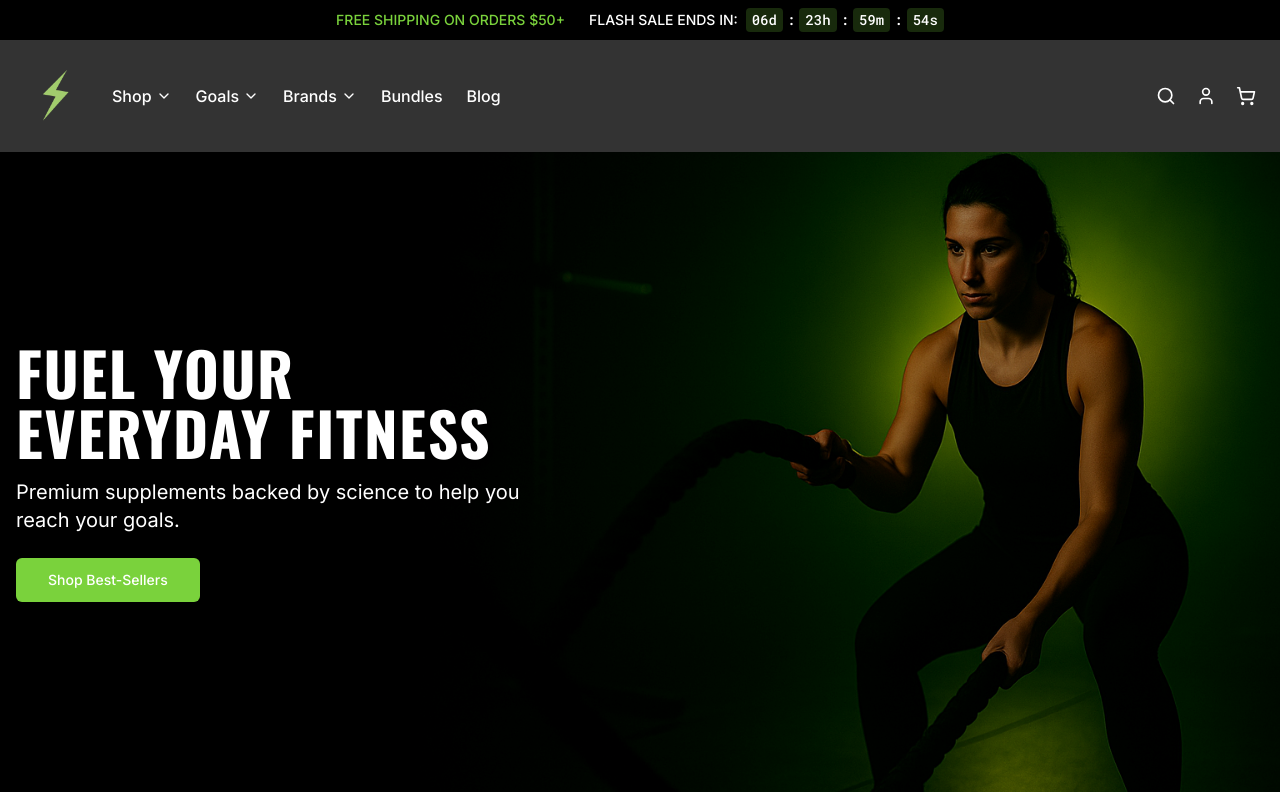
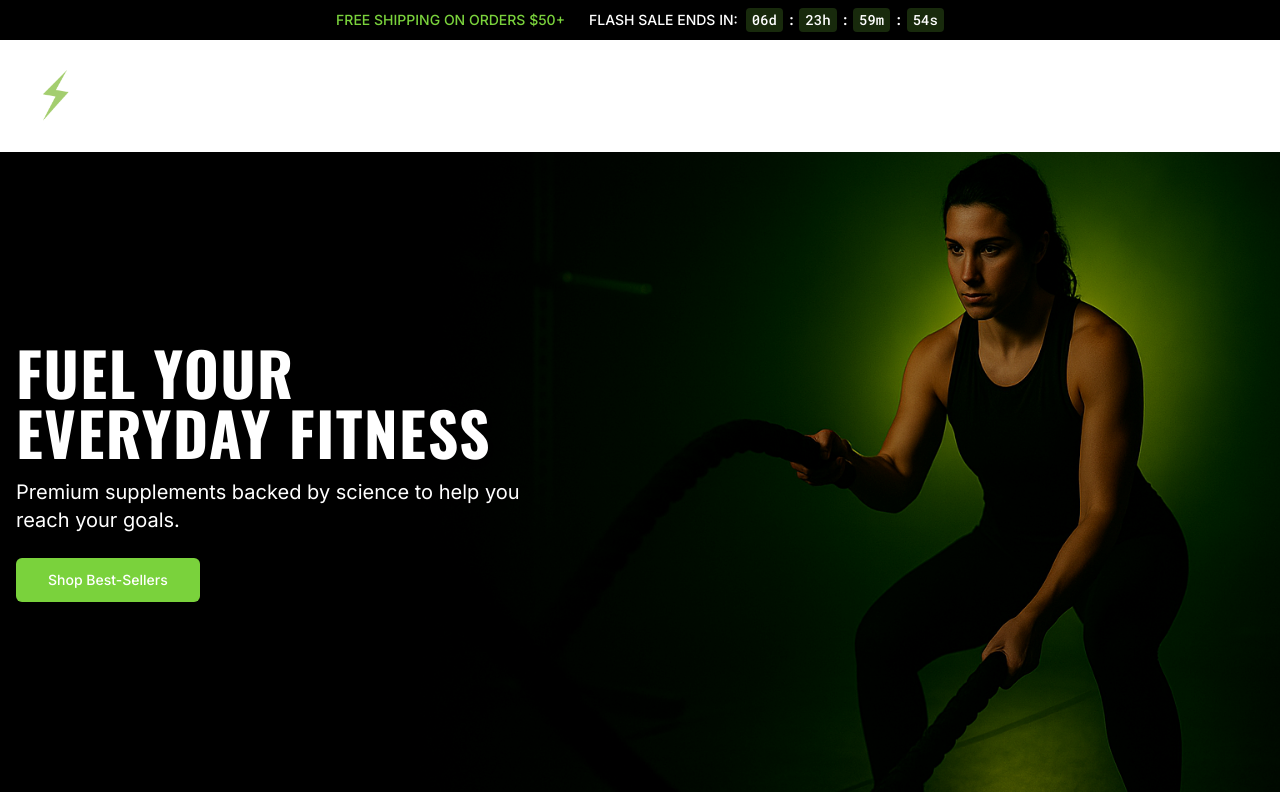
Before and after one commit to JxWayne890/Charged, a React (Vite) app: page / in a window 1280 px wide. Shown: the top 800 px of the page. Built offline with nearby package versions, Linux system fonts and the light colour scheme.

Commit message:
Fix: Clear navbar at top
Make the navbar completely clear when at the top of the page.

```diff
--- a/src/components/Header/Header.tsx
+++ b/src/components/Header/Header.tsx
@@ -21,13 +21,16 @@ const Header = () => {
     };
 
     window.addEventListener('scroll', handleScroll);
+    // Initial check in case the page is loaded scrolled down
+    handleScroll();
+
     return () => window.removeEventListener('scroll', handleScroll);
   }, []);
 
   return (
     <header
       className={`sticky top-0 z-40 w-full transition-all duration-300 ${
-        isScrolled ? 'bg-black/90 backdrop-blur-sm shadow-sm py-1' : 'bg-black/80 backdrop-blur-sm py-2'
+        isScrolled ? 'bg-black/90 backdrop-blur-sm shadow-sm py-1' : 'bg-transparent py-2'
       }`}
     >
       <div className="container mx-auto px-4">
```
